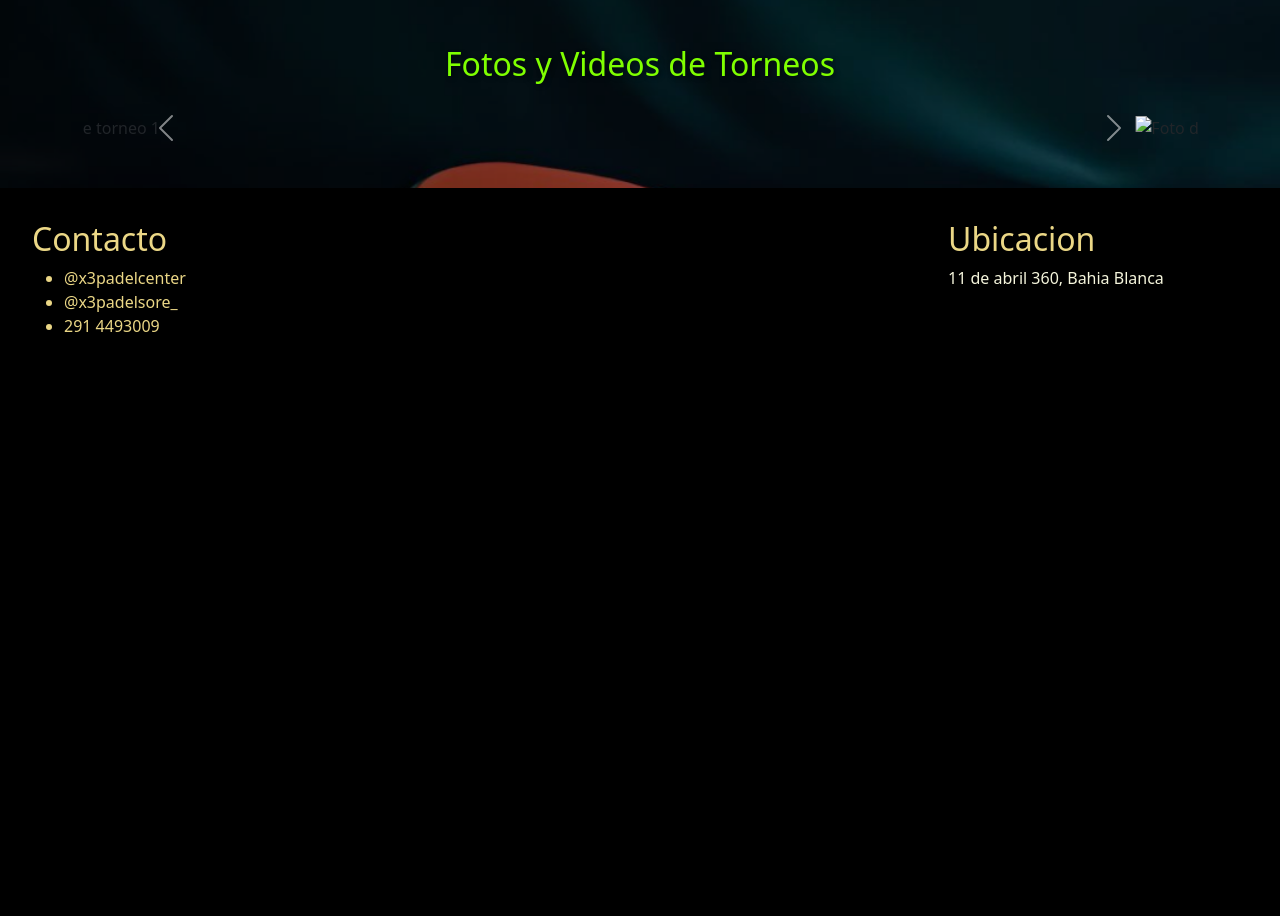
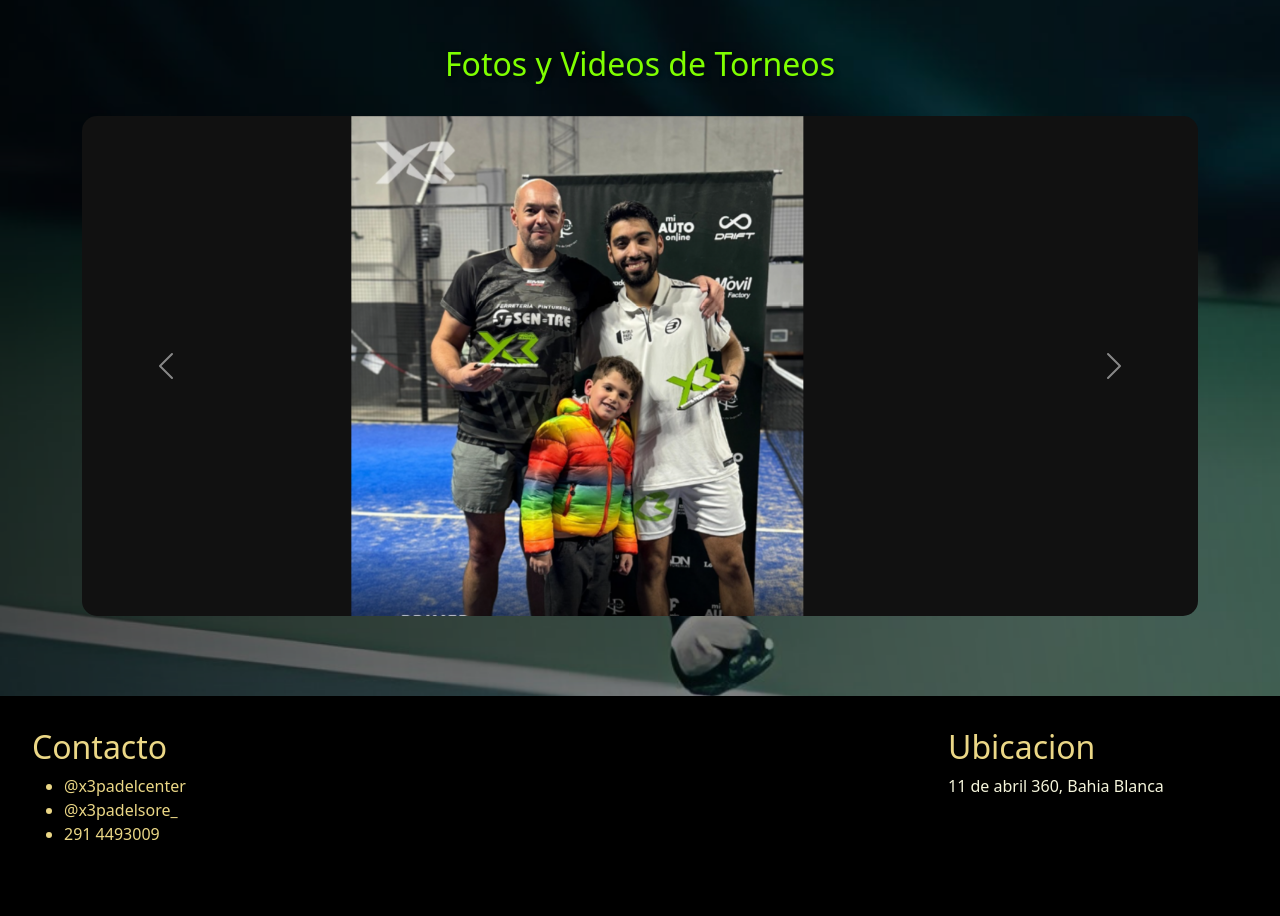
Before and after one commit to milagrosarganin/x3_paginaweb, a plain HTML site: page html_distintos/turnos.html in a window 1280 px wide. Shown: the part 1149-2065 px from the top of the page. Before the commit the page ends 1687 px from the top, so only its background shows below. Drawn offline with nearby package versions, Linux system fonts and the light colour scheme; grey boxes are pictures that could not be loaded.

Commit message:
mejooras en diseño

```diff
--- a/estilos/style.css
+++ b/estilos/style.css
@@ -306,14 +306,14 @@ h1{
     text-align: center;
   }
   .nav-mobile .container-fluid{
-    display: flex;              /* por si tu tema lo pisa */
+    display: flex;
     align-items: center;
     justify-content: space-between;
     gap: .5rem;
   }
   .nav-mobile .navbar-brand{ margin:0; }
   .nav-mobile .navbar-brand img{
-    height: 48px;               /* subilo/bajalo a gusto */
+    height: 48px;
     width: auto;
     display: block;
   }
@@ -414,5 +414,25 @@ h1{
     background-color: chartreuse;
     color: black;
     font-weight: bold;
-    border-radius: 50%; /* No funciona en <td>, pero es un buen intento */
+    border-radius: 50%;
 }
+
+/* --- Estilos para el Carrusel de Torneos (Página Turnos) --- */
+.carousel-fixed-height {
+    height: 500px; /* Altura fija para el carrusel. Puedes ajustarla. */
+    border-radius: 15px;
+    overflow: hidden;
+    background-color: #111; /* Fondo oscuro por si la imagen tarda en cargar */
+    margin-bottom: 2rem; /* Espacio extra al final */
+}
+
+.carousel-fixed-height .carousel-item {
+    height: 100%;
+}
+
+.carousel-fixed-height .carousel-item img {
+    width: 100%;
+    height: 100%;
+    /* Cambiamos a 'contain' para que la imagen completa se vea sin recortes */
+    object-fit: contain;
+}
--- a/html_distintos/turnos.html
+++ b/html_distintos/turnos.html
@@ -101,16 +101,16 @@
             <!-- Sección de Fotos y Videos con Carrusel -->
             <div class="torneos-galeria mt-5">
                 <h2 class="titulos-turnos">Fotos y Videos de Torneos</h2>
-                <div id="torneosCarousel" class="carousel slide" data-bs-ride="carousel">
+                <div id="torneosCarousel" class="carousel slide carousel-fixed-height" data-bs-ride="carousel">
                     <div class="carousel-inner">
                         <div class="carousel-item active">
-                            <img src="../multimedia/imagenes/placeholder1.jpg" class="d-block w-100" alt="Foto de torneo 1">
+                            <img src="../multimedia/imagenes/fototorneo1.png" class="d-block w-100" alt="Foto de torneo 1">
                         </div>
                         <div class="carousel-item">
-                            <img src="../multimedia/imagenes/placeholder2.jpg" class="d-block w-100" alt="Foto de torneo 2">
+                            <img src="../multimedia/imagenes/fototorneo2.png" class="d-block w-100" alt="Foto de torneo 2">
                         </div>
                         <div class="carousel-item">
-                            <img src="../multimedia/imagenes/placeholder3.jpg" class="d-block w-100" alt="Foto de torneo 3">
+                            <img src="../multimedia/imagenes/fototorneo3.png" class="d-block w-100" alt="Foto de torneo 3">
                         </div>
                     </div>
                     <button class="carousel-control-prev" type="button" data-bs-target="#torneosCarousel" data-bs-slide="prev"><span class="carousel-control-prev-icon" aria-hidden="true"></span><span class="visually-hidden">Previous</span></button>
```
Also changed, not shown: multimedia/imagenes/fototorneo1.png (added), multimedia/imagenes/fototorneo2.png (added), multimedia/imagenes/fototorneo3.png (added).
